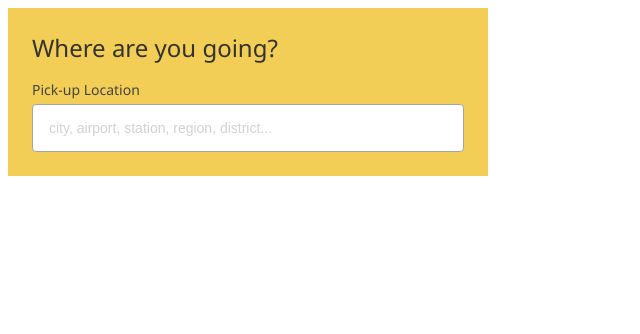
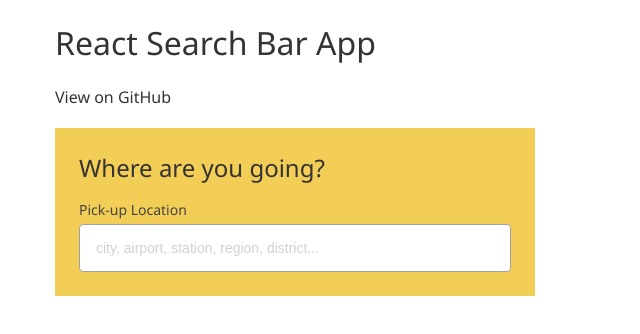
Before and after one commit to surajverma2587/react-search-app, a React (Create React App) app: page / in a window 1280 px wide. Shown: the top 334 px of the page, without its empty margins (0-640 px from the left). Built offline with nearby package versions, Linux system fonts and the light colour scheme.

Commit message:
wrap app within a container and add header

```diff
--- a/src/App.js
+++ b/src/App.js
@@ -3,7 +3,13 @@ import React from 'react'
 import SearchWidget from './components/SearchWidget'
 
 const App = () => (
-  <SearchWidget />
+  <div className="container">
+    <h1>React Search Bar App</h1>
+    <div className="links">
+      <a href="https://github.com/surajverma2587/react-search-app" target="_blank" rel="noopener noreferrer">View on GitHub</a>
+    </div>
+    <SearchWidget />
+  </div>
 )
 
 export default App
--- a/src/index.css
+++ b/src/index.css
@@ -1,5 +1,34 @@
 body {
   font-family: 'Segoe UI', Tahoma, sans-serif; }
+
+.container {
+  padding-right: 15px;
+  padding-left: 15px;
+  margin-right: auto;
+  margin-left: auto; }
+
+@media (min-width: 768px) {
+  .container {
+    width: 750px; } }
+
+@media (min-width: 992px) {
+  .container {
+    width: 970px; } }
+
+@media (min-width: 1200px) {
+  .container {
+    width: 1170px; } }
+
+h1 {
+  color: #333;
+  font-weight: 500; }
+
+.links {
+  margin-bottom: 1.25rem; }
+
+.links a {
+  text-decoration: none;
+  color: #333; }
 
 .c-searchwidget {
   -webkit-box-sizing: border-box;
@@ -8,6 +37,7 @@ body {
   width: 480px;
   padding: 1.5rem;
   background-color: #f3ce56; }
+
 .c-searchwidget .c-searchwidget__title {
   font-size: 1.5rem;
   font-weight: 500;
@@ -26,6 +56,7 @@ body {
 .c-form-field__input {
   display: block;
   position: relative; }
+
 .c-form-field__input input[type="text"] {
   -webkit-box-sizing: border-box;
   -moz-box-sizing: border-box;
@@ -37,6 +68,7 @@ body {
   border-radius: 4px;
   border: 1px solid #a4a4a4;
   font-size: 1rem; }
+
 .c-form-field__input input::placeholder {
   font-size: 0.875rem;
   color: #a4a4a4;
@@ -54,5 +86,6 @@ body {
   padding: 8px 16px;
   font-size: 0.875rem;
   cursor: pointer; }
+
 .c-search-results__item:hover {
   background-color: #e7f4fe; }
--- a/src/index.scss
+++ b/src/index.scss
@@ -15,6 +15,41 @@ $border-radius: 4px;
 
 body {
   font-family: 'Segoe UI', Tahoma, sans-serif;
+}
+
+.container {
+  padding-right: 15px;
+  padding-left: 15px;
+  margin-right: auto;
+  margin-left: auto;
+}
+@media (min-width: 768px) {
+  .container {
+    width: 750px;
+  }
+}
+@media (min-width: 992px) {
+  .container {
+    width: 970px;
+  }
+}
+@media (min-width: 1200px) {
+  .container {
+    width: 1170px;
+  }
+}
+
+h1 {
+  color: $font__color--charcoal;
+  font-weight: 500;
+}
+
+.links {
+  margin-bottom: 1.25rem;
+  a {
+    text-decoration: none;
+    color: $font__color--charcoal;
+  }
 }
 
 .c-searchwidget {
```
Lines whose indentation alone changed are shown as unchanged.
